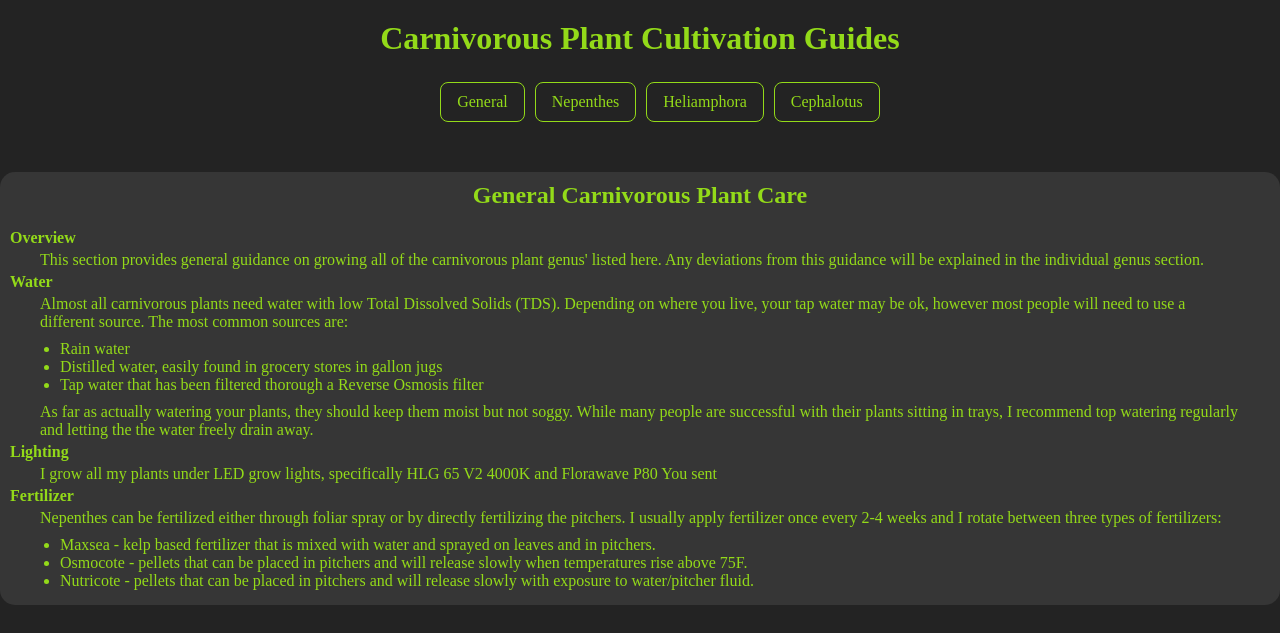
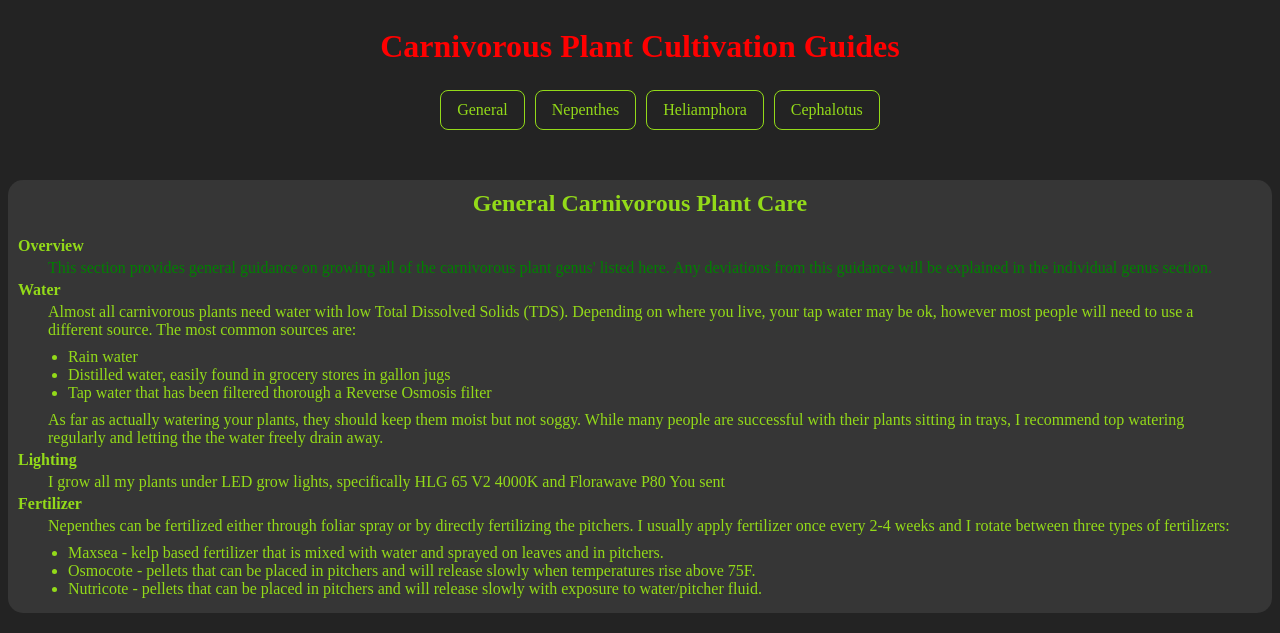
Before and after one commit to STL-LC101-Sept-22/js-assignment-4-html-me-something-fearthelettuce, a website: page index.html in a window 1280 px wide. Shown: the top 633 px of the page. Drawn offline with Linux system fonts and the light colour scheme.

Commit message:
added css req for tests

```diff
--- a/index.html
+++ b/index.html
@@ -4,10 +4,10 @@
     <link rel="stylesheet" href="./styles.css" />
   </head>
   <body>
-    <header>
+    <header id="mainHeading">
       <h1>Carnivorous Plant Cultivation Guides</h1>
     </header>
-    <nav>
+    <nav id="page-nav">
       <ul>
         <li>
           <a href="#General"><div class="nav-item">General</div></a>
@@ -35,7 +35,7 @@
       <div class="article-content">
         <section class="text-section">
           <h4>Overview</h4>
-          <p>
+          <p id="testP" class="funParagraph">
             This section provides general guidance on growing all of the
             carnivorous plant genus' listed here. Any deviations from this
             guidance will be explained in the individual genus section.
@@ -260,7 +260,7 @@
       </div>
     </article>
     <footer>
-      <p>Copyright 2022</p>
+      <p>2022 Brad Schickler</p>
     </footer>
   </body>
 </html>
--- a/styles.css
+++ b/styles.css
@@ -15,16 +15,25 @@ ul {margin: 5px 10px;}
 body {
     background-color: rgb(35, 35, 35);
     color: rgb(147, 218, 25);
-    margin: auto;
+    margin: 8px;
     max-width: 1600px;
+    display: block;
 }
 .container {
     margin: auto;
     display: flex;
 }
+#mainHeading {
+    color: red;
+}
+.funParagraph {
+    color: green;
 
-nav {
-    flex-direction: row;
+}
+#page-nav {
+    flex-direction: column;
+    padding: 0 2px;
+    margin: 0;
 
 }
 nav ul {
```
